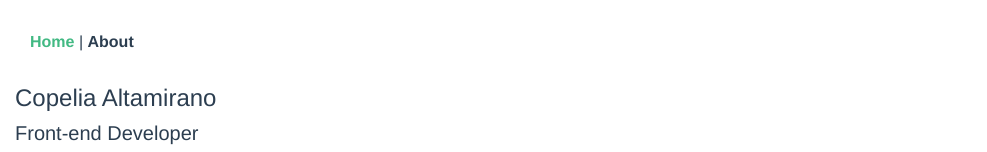
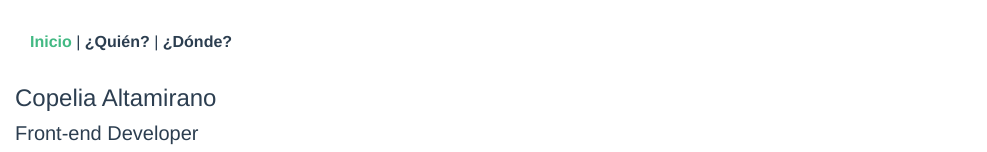
Before and after one commit to Copelia/copelia-portfolio, a Vue app: page /#/ in a window 1280 px wide. Shown: the top 152 px of the page, without its empty margins (0-987 px from the left). Built offline with nearby package versions, Linux system fonts and the light colour scheme.

Commit message:
Añadiendo vista About me y Contact con algunas etiquetas

```diff
--- a/src/App.vue
+++ b/src/App.vue
@@ -1,8 +1,10 @@
 <template>
   <div id="app">
     <div id="nav">
-      <router-link to="/">Home</router-link> |
-      <router-link to="/about">About</router-link>
+      <router-link to="/">Inicio</router-link> |
+      <router-link to="/about">¿Quién?</router-link> |
+      <router-link to="/contact">¿Dónde?</router-link>
+
     </div>
     <router-view/>
   </div>
--- a/src/views/About.vue
+++ b/src/views/About.vue
@@ -1,5 +1,16 @@
 <template>
   <div class="about">
     <h1>This is an about page</h1>
+    <div class="card" style="width: 18rem;">
+      <img class="card-img-top" src="../assets/corali.png" alt="copelia descansando">
+      <div class="card-body">
+        <p class="card-text">Me gusta subir al bosque en dos ruedas</p>
+      </div>
+    </div>
   </div>
 </template>
+
+<style>
+
+
+</style>
--- /dev/null
+++ b/src/views/Contact.vue
@@ -0,0 +1,5 @@
+<template>
+  <div class="contact">
+    <h1>This is my contact page</h1>
+  </div>
+</template>
```
Also changed, not shown: src/assets/corali.png (added), src/assets/logo.png (deleted).
